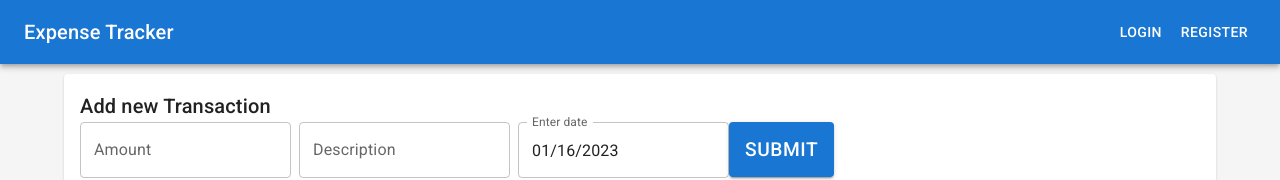
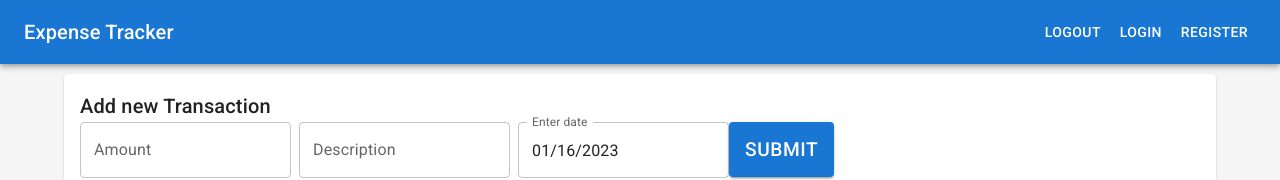
Before and after one commit to sundaram2021/mern-starters, a React (Create React App) app in the folder client/: page / in a window 1280 px wide. Shown: the top 180 px of the page. Built offline with nearby package versions, Linux system fonts and the light colour scheme; no server answers.

Commit message:
adding logout functionality

```diff
--- a/client/src/components/Navbar.js
+++ b/client/src/components/Navbar.js
@@ -4,10 +4,17 @@ import Box from "@mui/material/Box";
 import Toolbar from "@mui/material/Toolbar";
 import Typography from "@mui/material/Typography";
 import Button from "@mui/material/Button";
-import { Link } from "react-router-dom";
+import { Link, useNavigate } from "react-router-dom";
 import "../index.css";
+import Cookies from "js-cookie";
 
 export default function Navbar() {
+  const navigate = useNavigate();
+  const logout = () => {
+    Cookies.remove("token");
+    navigate("/login")
+  };
+
   return (
     <Box sx={{ flexGrow: 1 }}>
       <AppBar position="static">
@@ -17,6 +24,9 @@ export default function Navbar() {
               Expense Tracker
             </Link>
           </Typography>
+          <Button color="inherit" onClick={logout}>
+            LogOut
+          </Button>
           <Link to="/login" className="text-white">
             <Button color="inherit">Login</Button>
           </Link>
```
